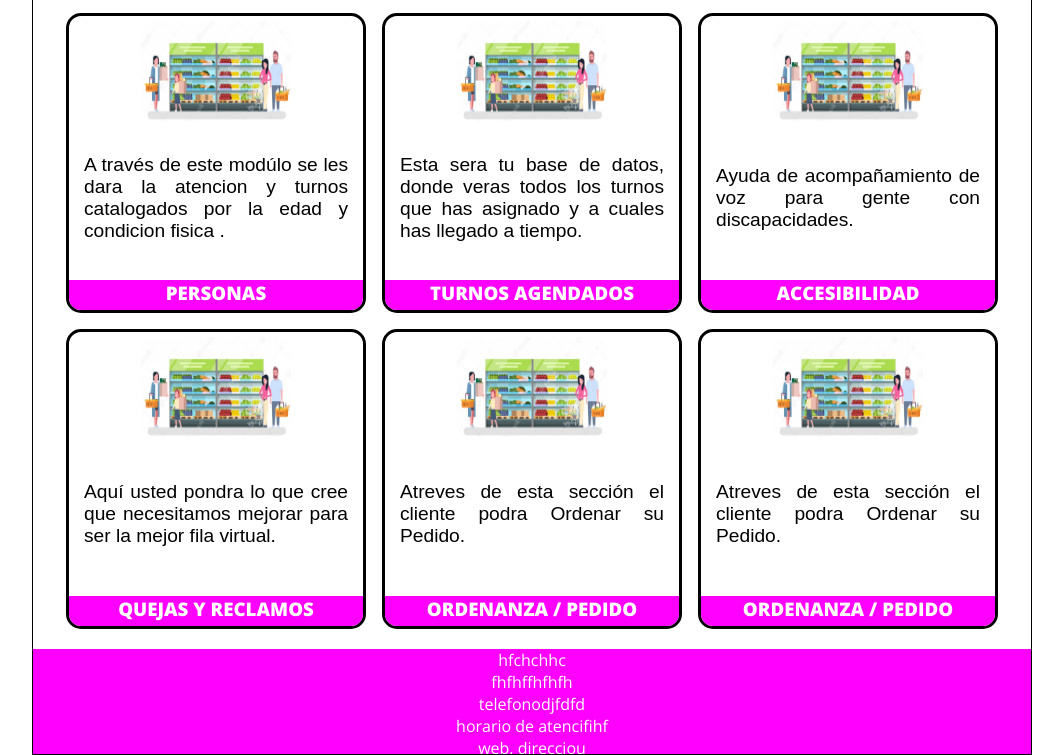
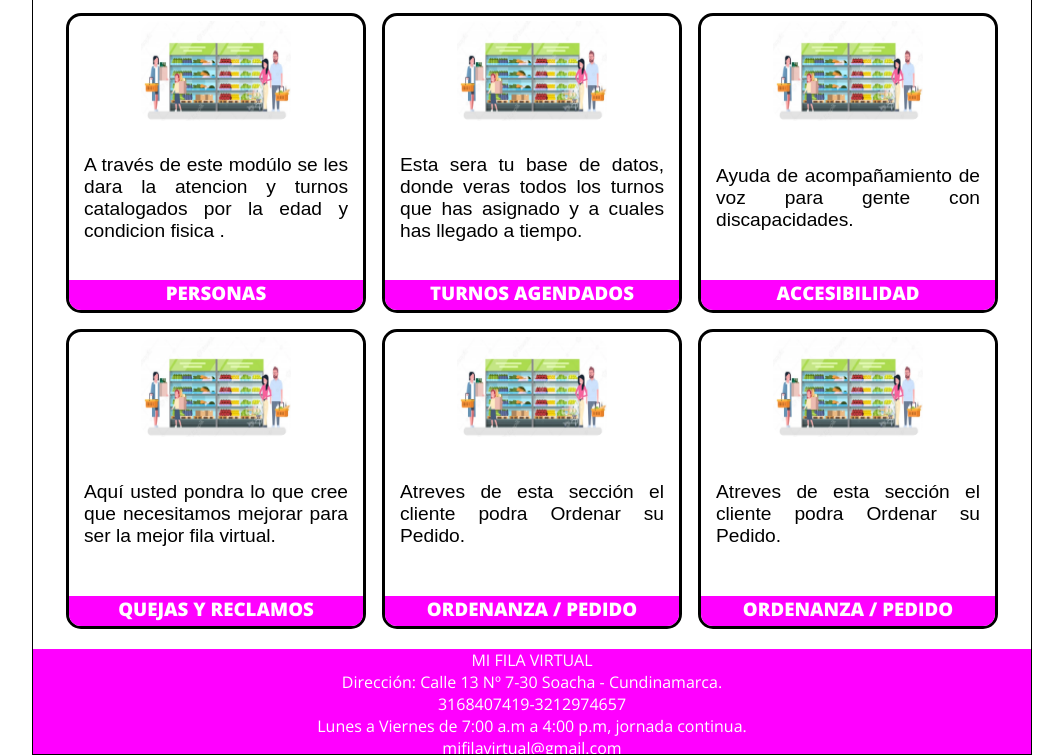
Before and after one commit to aslyluuu/fila-virtual, a plain HTML site: page Index.html in a window 1280 px wide. Shown: the part 954-1709 px from the top of the page, without its empty margins (108-1171 px from the left). Drawn offline with nearby package versions, Linux system fonts and the light colour scheme.

Commit message:
Update Index.html

```diff
--- a/Index.html
+++ b/Index.html
@@ -148,11 +148,11 @@
 
         <div class="piepagina">
             <footer>
-                <p class="nombrenegocio"> hfchchhc   </p>
-                <p class="direccion">fhfhffhfhfh </p>
-                <p>telefonodjfdfd </p>
-                <p>horario de atencifihf</p>
-                <p> web, direcciou</p>
+                <p class="nombre ">  MI FILA VIRTUAL  </p>
+                <p class="Direccion"> Dirección: Calle 13 Nº 7-30 Soacha - Cundinamarca. </p>
+                <p> 3168407419-3212974657 </p>
+                <p> Lunes a Viernes de 7:00 a.m a 4:00 p.m, jornada continua.</p>
+                <p class="contactenos"> mifilavirtual@gmail.com </p>
         </footer>
 
         </div>
```
